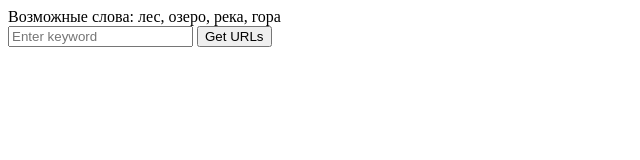
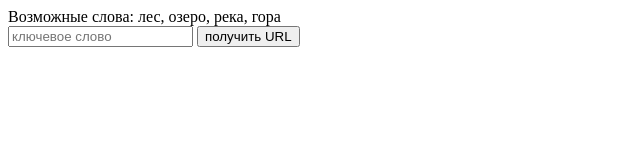
Before and after one commit to MiEvBa/wsserver, a website: page index.html in a window 1280 px wide. Shown: the full height of the page, 0-640 px from the left. Drawn offline with Linux system fonts and the light colour scheme.

Commit message:
Update index.html

```diff
--- a/index.html
+++ b/index.html
@@ -7,8 +7,8 @@
 <body>
 
   <div>Возможные слова: лес, озеро, река, гора</div>
-  <input id="keywordInput" type="text" placeholder="Enter keyword">
-  <button onclick="getUrls()">Get URLs</button>
+  <input id="keywordInput" type="text" placeholder="ключевое слово">
+  <button onclick="getUrls()">получить URL</button>
   <div id="urlsList"></div>
 
   <script>
```
